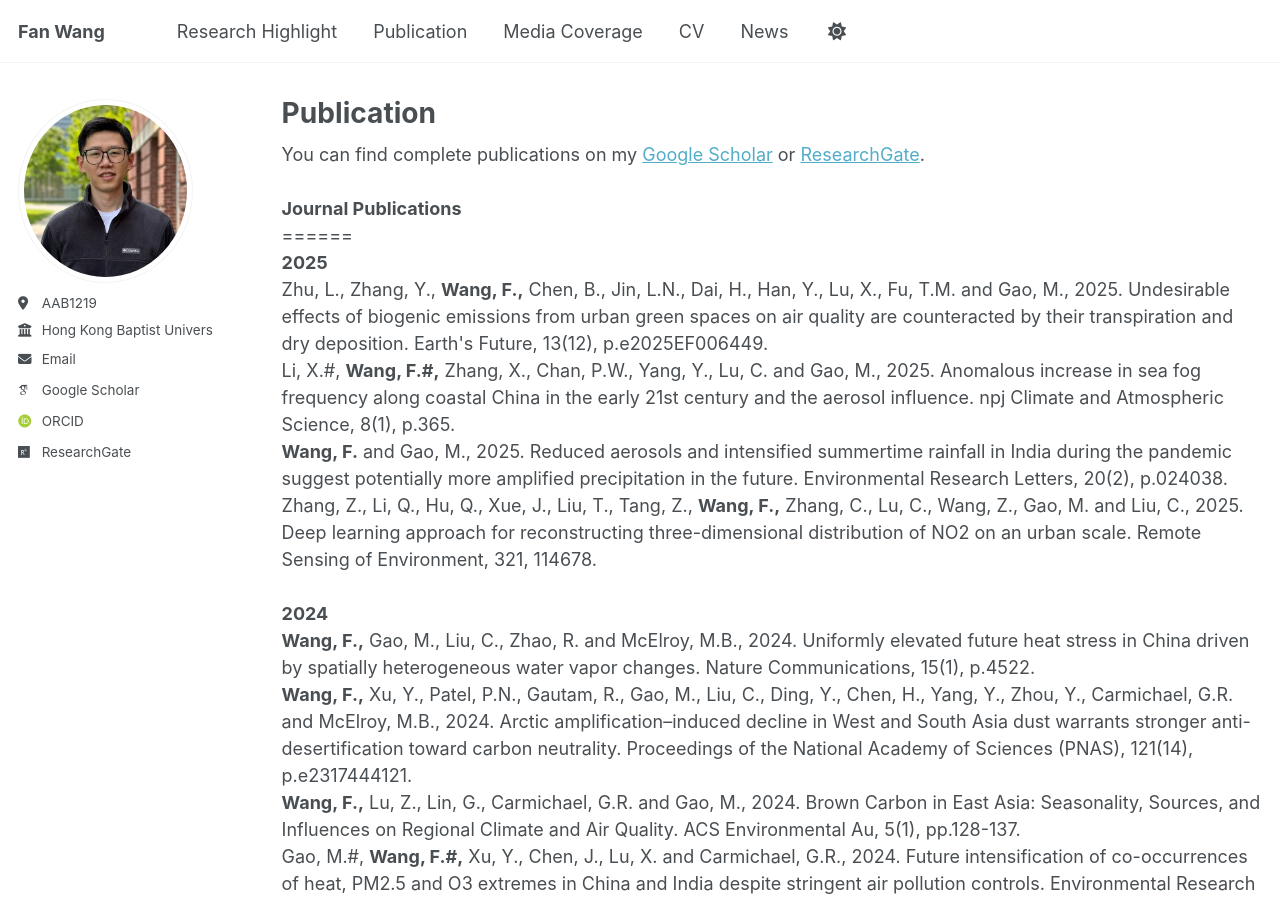
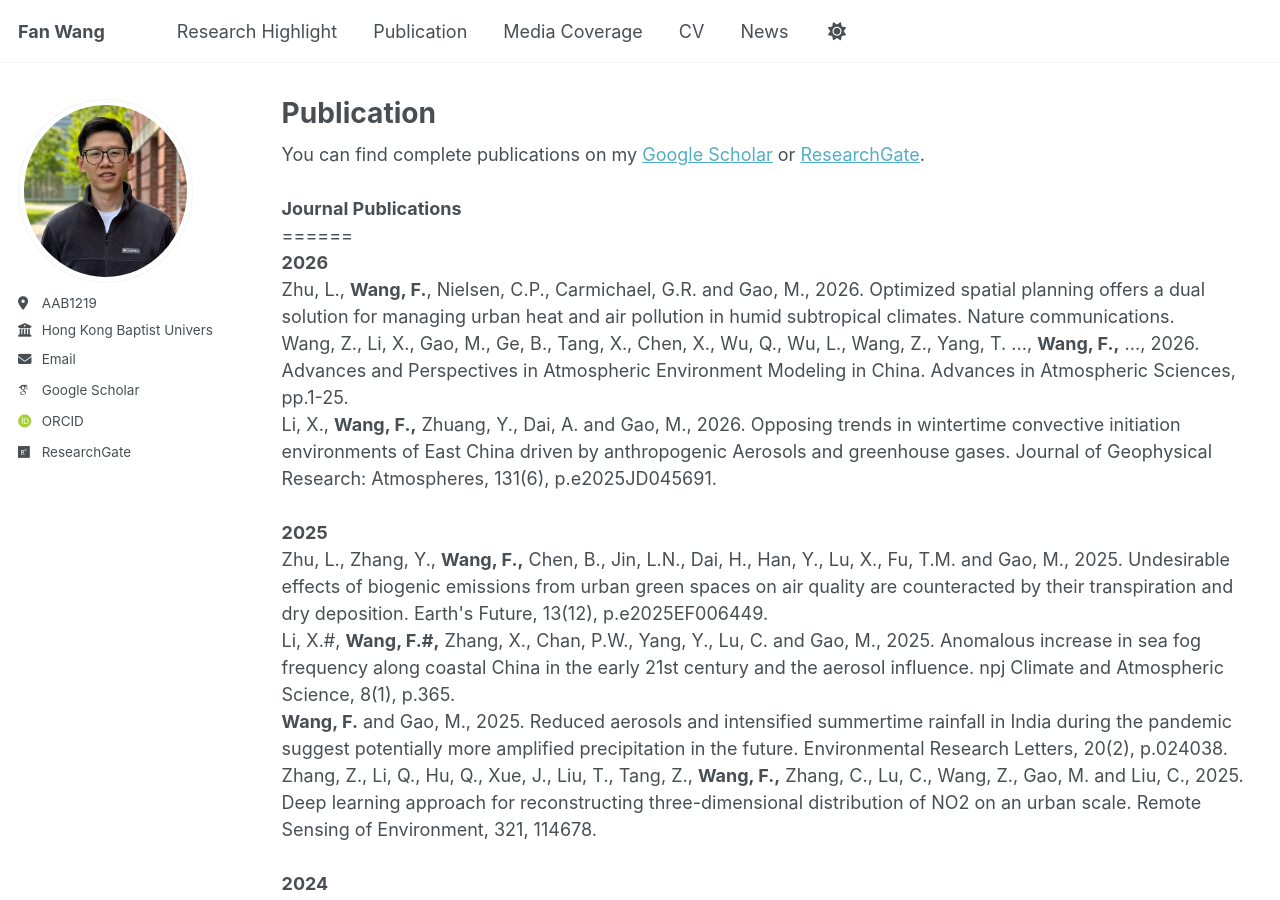
Before and after one commit to fanwang1/fanwang1.github.io, a Jekyll site: the page built from _pages/publications.html, in a window 1280 px wide and 900 px high. Built offline with Jekyll 4.4.1, drawn with Linux system fonts in a browser that asks for light colours; some web fonts are replaced; a script that is not in the unit is left out.

Commit message:
Add new journal publications for 2026

```diff
--- a/_pages/publications.html
+++ b/_pages/publications.html
@@ -14,6 +14,15 @@ author_profile: true
 <b>Journal Publications</b>
 <br>
 ======
+<br>
+<b>2026</b>
+<br>
+Zhu, L., <b>Wang, F.</b>, Nielsen, C.P., Carmichael, G.R. and Gao, M., 2026. Optimized spatial planning offers a dual solution for managing urban heat and air pollution in humid subtropical climates. Nature communications.
+<br>
+Wang, Z., Li, X., Gao, M., Ge, B., Tang, X., Chen, X., Wu, Q., Wu, L., Wang, Z., Yang, T. ..., <b>Wang, F.,</b> ..., 2026. Advances and Perspectives in Atmospheric Environment Modeling in China. Advances in Atmospheric Sciences, pp.1-25.
+<br>
+Li, X., <b>Wang, F.,</b> Zhuang, Y., Dai, A. and Gao, M., 2026. Opposing trends in wintertime convective initiation environments of East China driven by anthropogenic Aerosols and greenhouse gases. Journal of Geophysical Research: Atmospheres, 131(6), p.e2025JD045691.
+<br>
 <br>
 <b>2025</b>
 <br>
```
